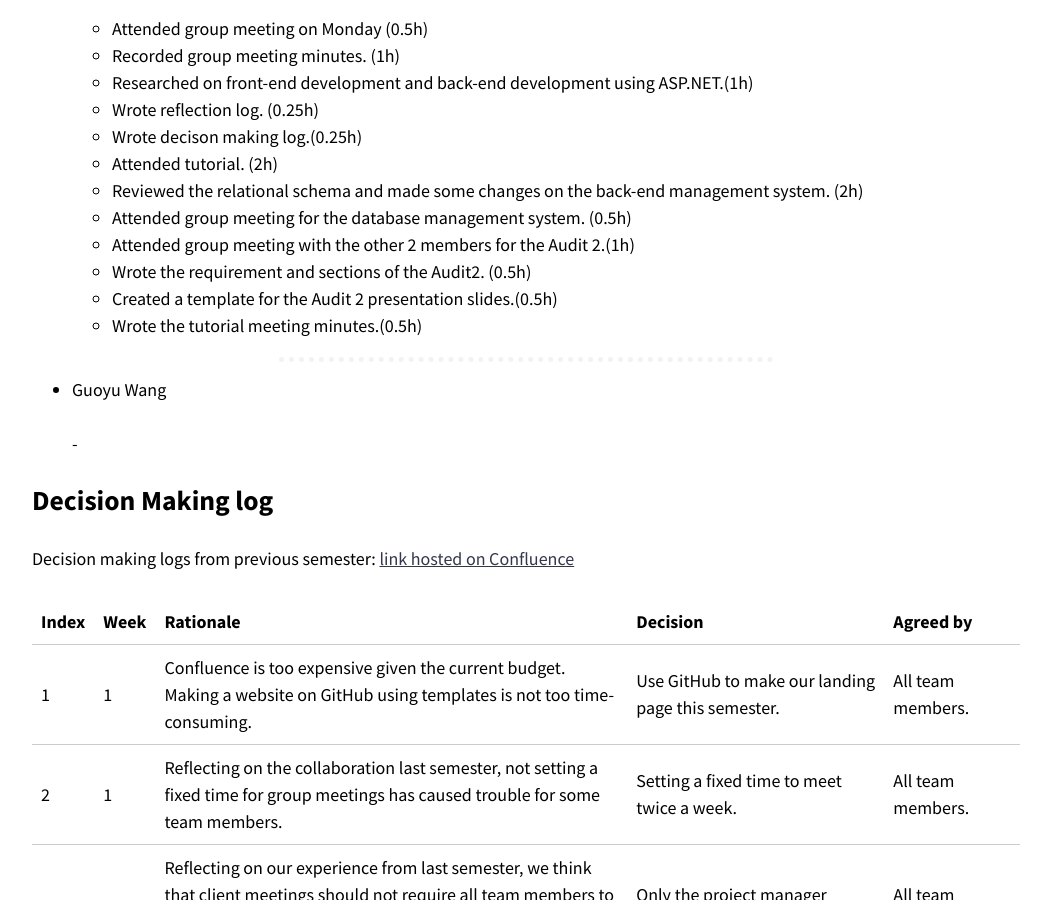
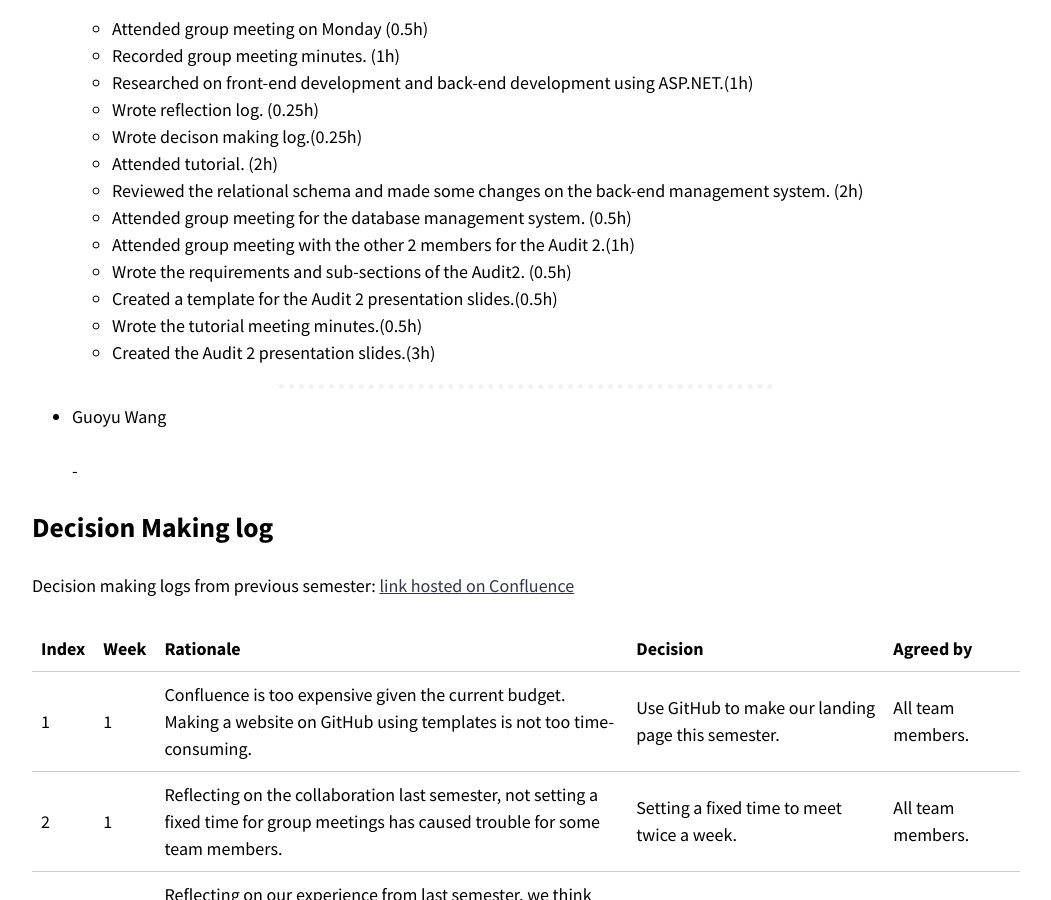
Before and after one commit to optofab/optofab.github.io, a Jekyll site: the page built from logs.md, in a window 1280 px wide and 900 px high, scrolled down 23590 px. Shown: the whole window, without its empty margins (114-1165 px from the left). Built offline with Jekyll 4.4.1, drawn with Linux system fonts in a browser that asks for light colours; nearby versions of some CDN libraries; emoji names are drawn with the system emoji font.

Commit message:
Update logs.md

```diff
--- a/logs.md
+++ b/logs.md
@@ -877,9 +877,10 @@ _[Don't forget to add hours for each of the work you've done. This line will be
   - Reviewed the relational schema and made some changes on the back-end management system. (2h)
   - Attended group meeting for the database management system. (0.5h)
   - Attended group meeting with the other 2 members for the Audit 2.(1h)
-  - Wrote the requirement and sections of the Audit2. (0.5h)
+  - Wrote the requirements and sub-sections of the Audit2. (0.5h)
   - Created a template for the Audit 2 presentation slides.(0.5h)
   - Wrote the tutorial meeting minutes.(0.5h)
+  - Created the Audit 2 presentation slides.(3h)
 
 
 <hr class="hr-dotted">
```
